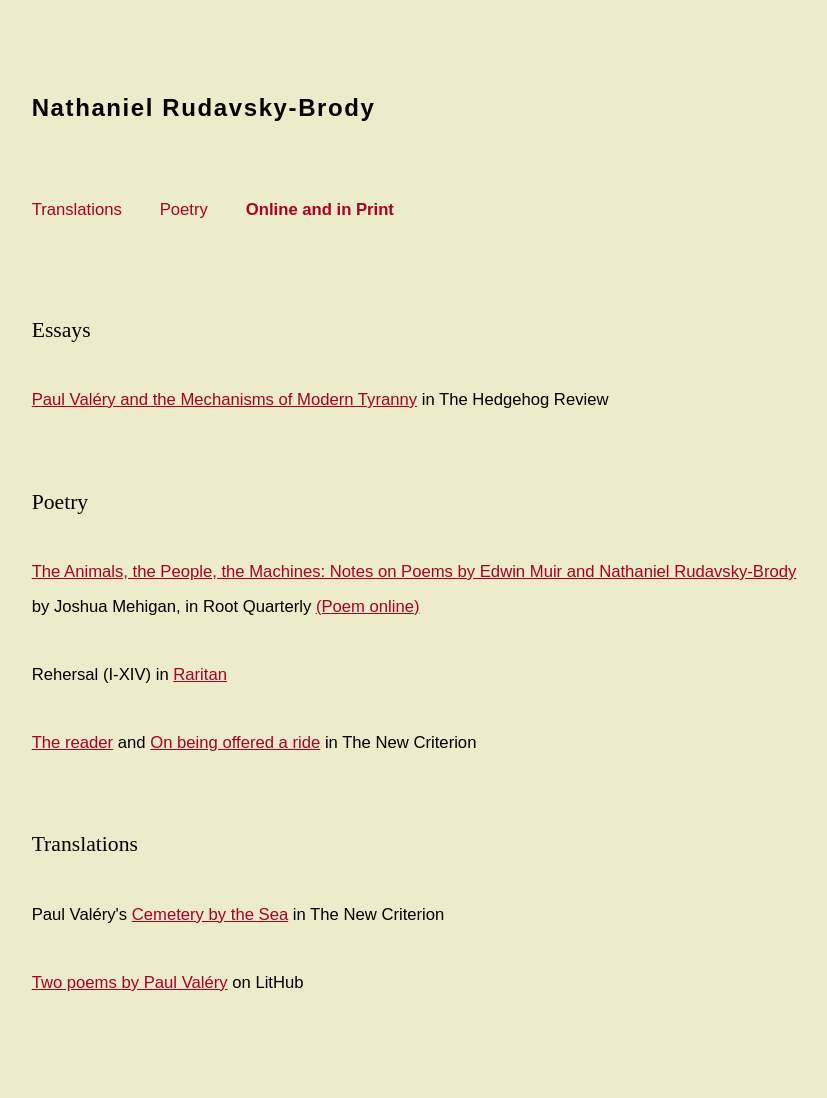
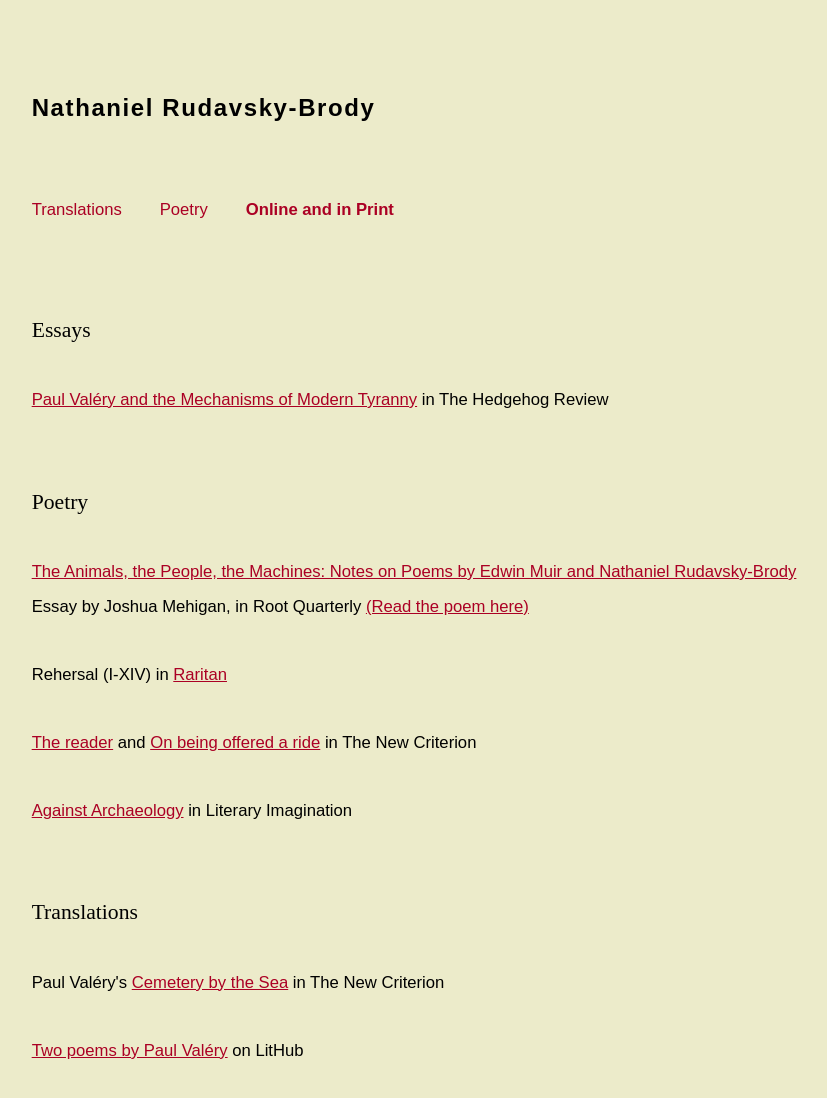
Before and after one commit to nathanielrb/website, a plain HTML site: page print.html in a window 1280 px wide. Shown: the top 1098 px of the page, without its empty margins (271-1098 px from the left). Before the commit the page ends 1040 px from the top, so only its background shows below. Drawn offline with Linux system fonts and the light colour scheme.

Commit message:
edit print

```diff
--- a/print.html
+++ b/print.html
@@ -33,13 +33,18 @@
 	  <div class="event"><a href="https://hedgehogreview.com/issues/who-do-we-think-we-are/articles/paul-valry-and-the-mechanisms-of-modern-tyranny">Paul Valéry and the Mechanisms of Modern Tyranny</a> in The Hedgehog Review</div>
     <h3>Poetry</h3>
 
-      <div class="event"><a href="https://www.rootquarterly.com/the-animals-the-machines-the-people">The Animals, the People, the Machines: Notes on Poems by Edwin Muir and Nathaniel Rudavsky-Brody</a> <br/>by Joshua Mehigan, in Root Quarterly <a href="song-in-the-old-style.jpg">(Poem online)</a></div>
+      <div class="event"><a href="https://www.rootquarterly.com/the-animals-the-machines-the-people">The Animals, the People, the Machines: Notes on Poems by Edwin Muir and Nathaniel Rudavsky-Brody</a> <br/>Essay by Joshua Mehigan, in Root Quarterly <a href="song-in-the-old-style.jpg">(Read the poem here)</a></div>
 
       <div class="event">Rehersal (I-XIV) in <a href="https://raritanquarterly.rutgers.edu/45-current-issue/224-current-issue-winter-2020">Raritan</a></div>
       <div class="event">
         <a href="https://newcriterion.com/issues/2021/5/the-reader">The reader</a>
         and
-<a href="https://newcriterion.com/issues/2021/5/on-being-offered-a-ride-sheltering-from-the-rain-under-a-row-of-cypresses-on-a-country-lane">On being offered a ride</a>  in The New Criterion
+<a href="https://newcriterion.com/issues/2021/5/on-being-offered-a-ride-sheltering-from-the-rain-under-a-row-of-cypresses-on-a-country-lane">On being offered a ride</a>  in The New Criterion</div>
+
+ <div class="event"><a href="https://academic.oup.com/litimag/article-abstract/24/2/197/6355347">Against Archaeology</a> in Literary Imagination</div>
+
+
+
     <h3>Translations</h3>
       <div class="event">Paul Valéry's <a href="https://newcriterion.com/issues/2020/4/the-cemetery-by-the-sea">Cemetery by the Sea</a> in The New Criterion</div>
       <div class="event"><a href="https://lithub.com/two-poems-by-paul-valery/">Two poems by Paul Valéry</a> on LitHub</div>
```
